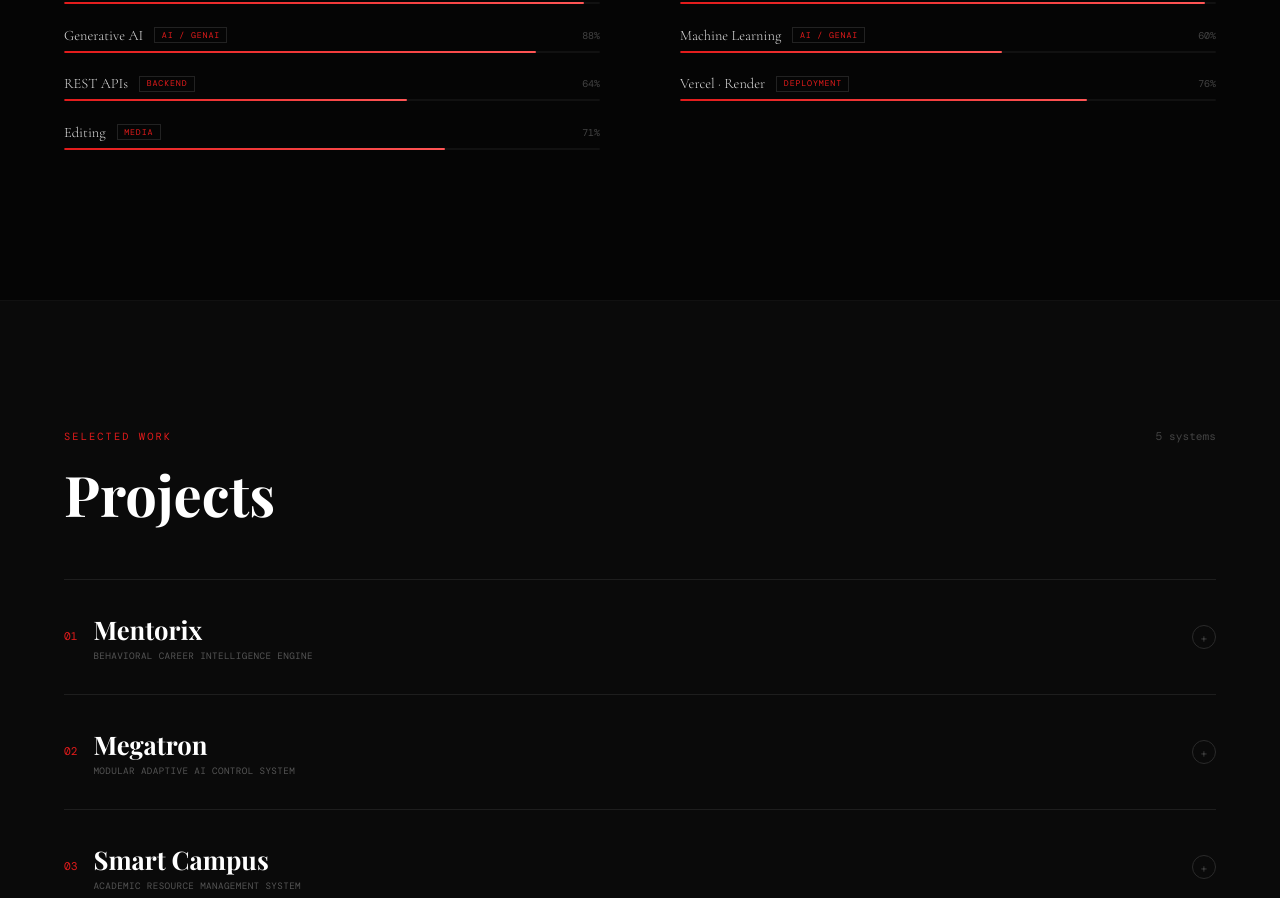
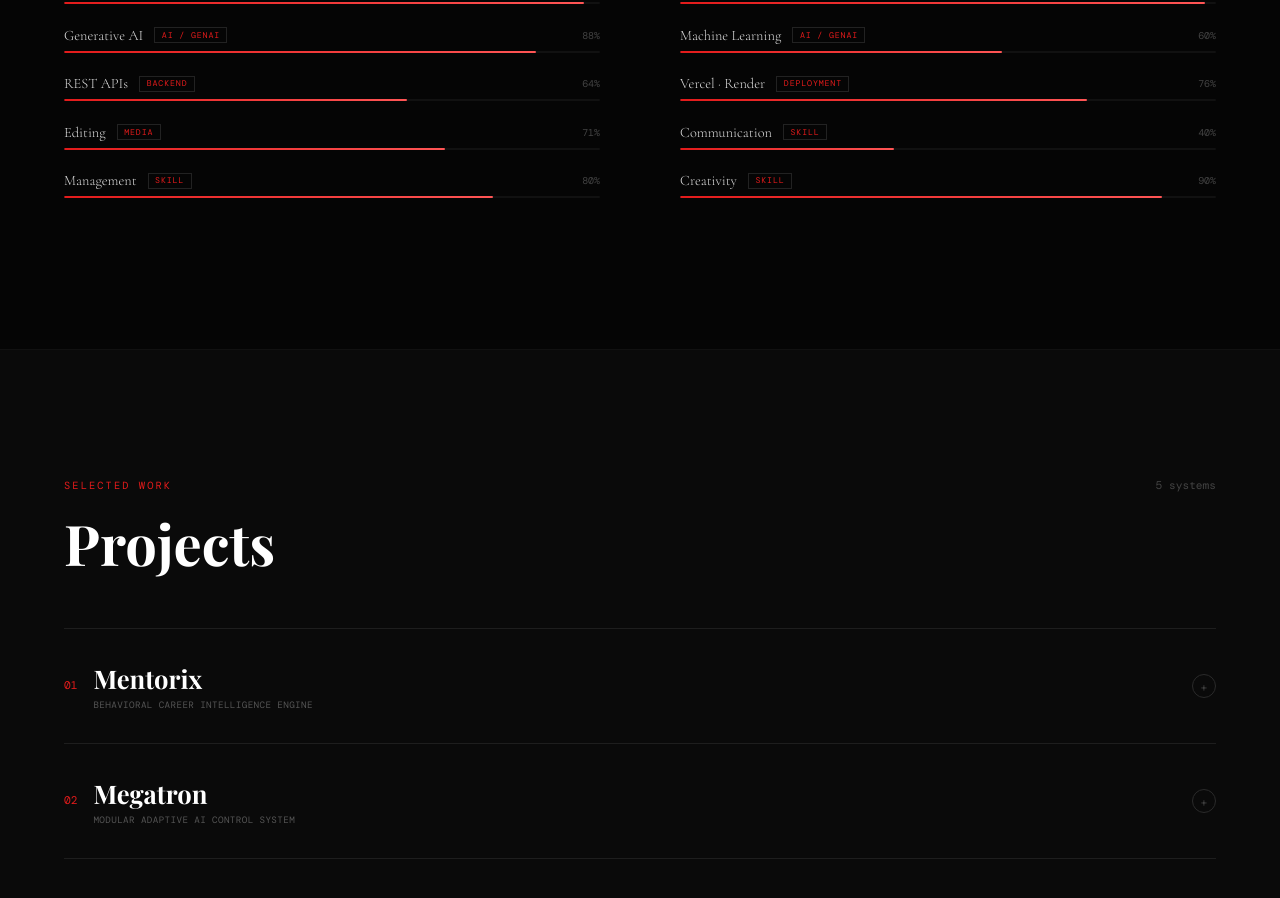
Before and after one commit to D-A-R-X/Portfolio, a React (Vite) app: page / in a window 1280 px wide. Shown: the part 1877-2775 px from the top of the page. Built offline with nearby package versions, Linux system fonts and the light colour scheme; a web font is replaced by a local one.

Commit message:
fix: restore Portfolio function declaration

```diff
--- a/src/App.jsx
+++ b/src/App.jsx
@@ -23,6 +23,9 @@ const SKILL_BARS = [
   { name: "REST APIs", level: 64, cat: "Backend" },
   { name: "Vercel · Render", level: 76, cat: "Deployment" },
   { name: "Editing", level: 71, cat: "Media" },
+  { name: "Communication", level: 40, cat: "Skill" },
+  { name: "Management", level: 80, cat: "Skill" },
+  { name: "Creativity", level: 90, cat: "Skill" },
 ];
 
 const PROJECTS = [
```
